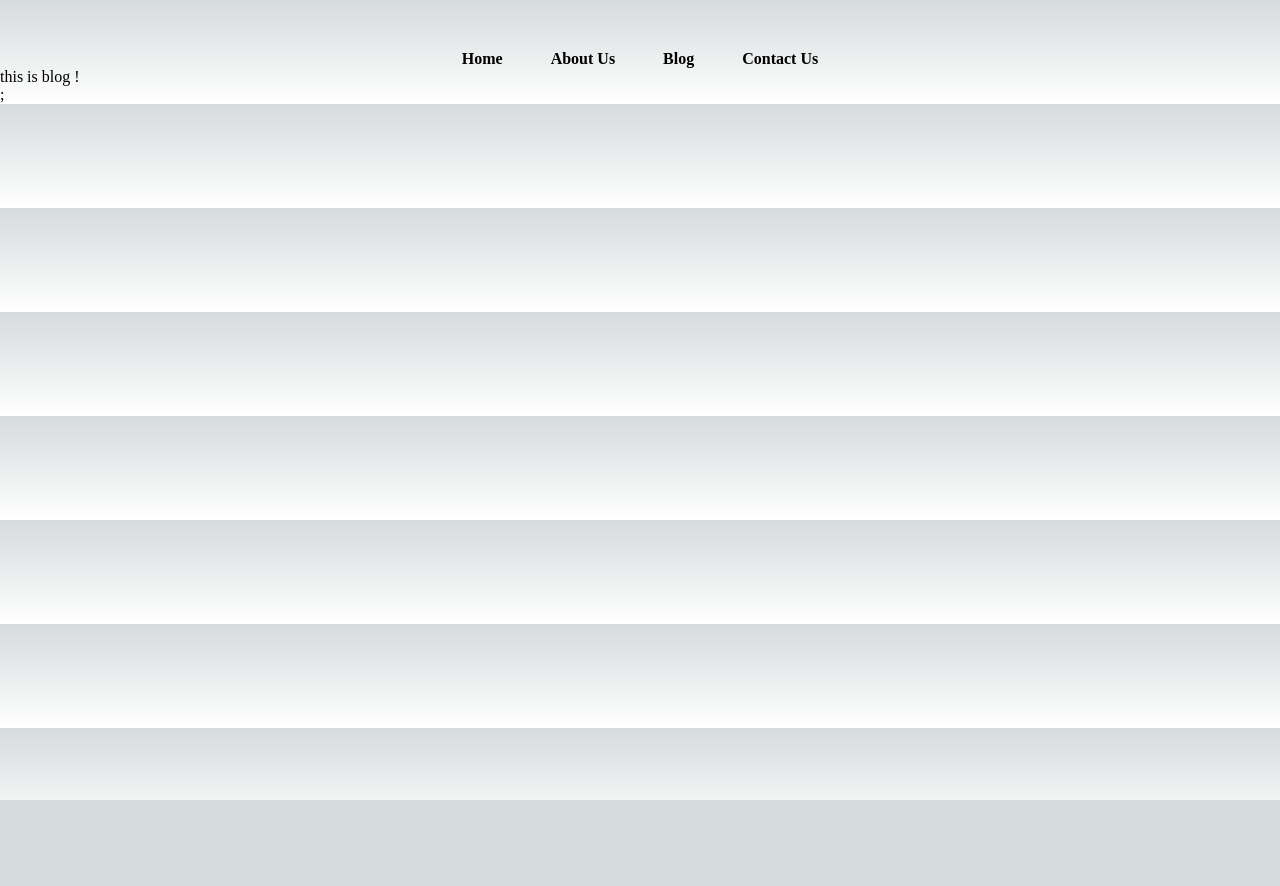
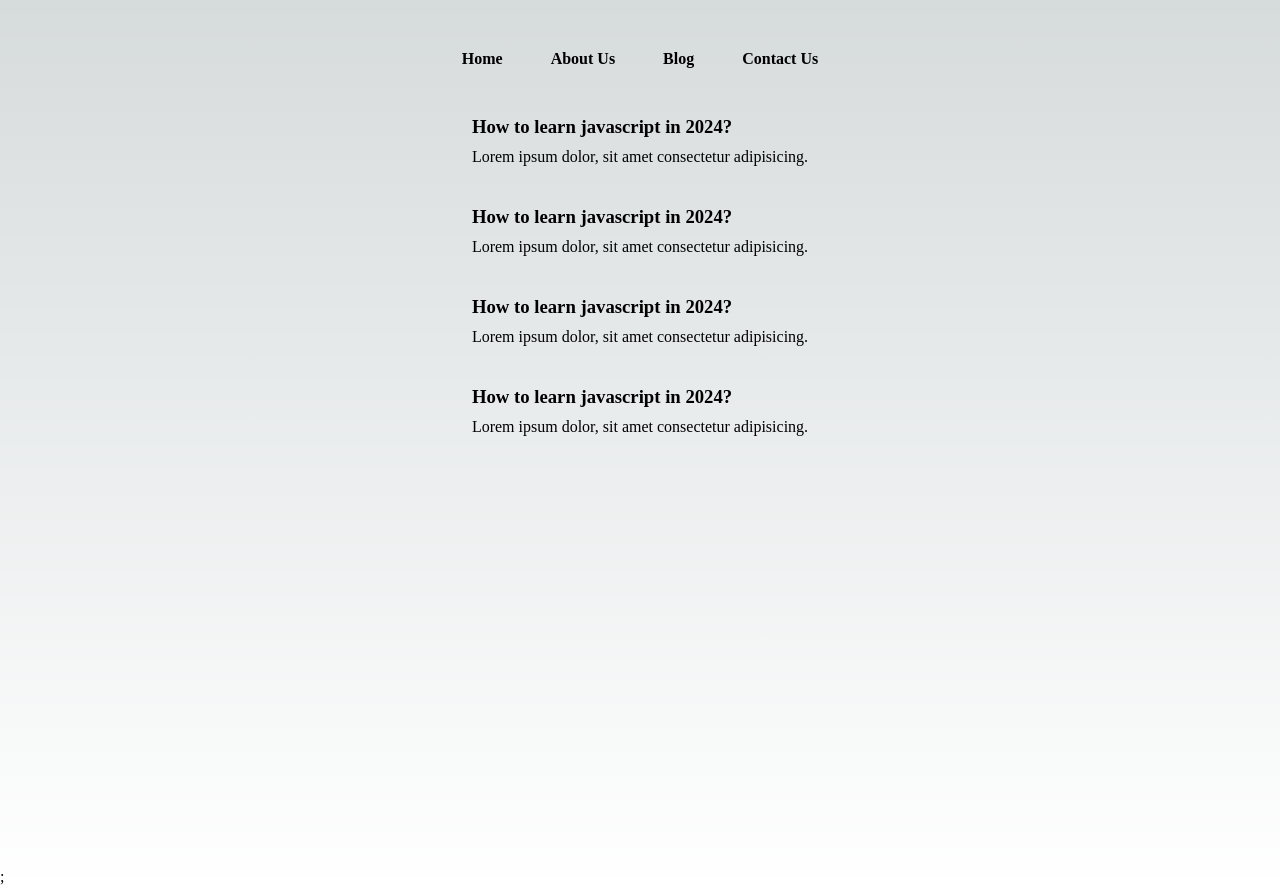
Before and after one commit to Achinmay05/huntingcoder, a Next.js app: page /blog in a window 1280 px wide. Before the commit the page ends 800 px from the top, so only its background shows below. Built offline with nearby package versions, Linux system fonts and the light colour scheme.

Commit message:
added pages

```diff
--- a/pages/blog.js
+++ b/pages/blog.js
@@ -1,9 +1,37 @@
-import React from 'react'
-
+import React from 'react';
+import styles from "@/styles/Blog.module.css";
+import Link from 'next/link';
 const Blog = () => {
     return (
-        <div>
-            this is blog !
+        <div className={styles.container}>
+            <main className={styles.main}>
+            <div className={styles.blogs}>
+                <div className={styles.blogItem}>
+                    <Link href={'/blogpost/learn-javascript'}>
+                    <h3>How to learn javascript in 2024?</h3>
+                    </Link>
+                    <p>Lorem ipsum dolor, sit amet consectetur adipisicing.</p>
+                </div>
+            </div>
+            <div className={styles.blogs}>
+                <div className={styles.blogItem}>
+                    <h3>How to learn javascript in 2024?</h3>
+                    <p>Lorem ipsum dolor, sit amet consectetur adipisicing.</p>
+                </div>
+            </div>
+            <div className={styles.blogs}>
+                <div className={styles.blogItem}>
+                    <h3>How to learn javascript in 2024?</h3>
+                    <p>Lorem ipsum dolor, sit amet consectetur adipisicing.</p>
+                </div>
+            </div>
+            <div className={styles.blogs}>
+                <div className={styles.blogItem}>
+                    <h3>How to learn javascript in 2024?</h3>
+                    <p>Lorem ipsum dolor, sit amet consectetur adipisicing.</p>
+                </div>
+            </div>
+            </main>
         </div>
     )
 }
--- /dev/null
+++ b/styles/Blog.module.css
@@ -0,0 +1,32 @@
+.main {
+    display: flex;
+    flex-direction: column;
+    /* justify-content: space-between; */
+    align-items: center;
+    padding: 6rem;
+    min-height: 100vh;
+    justify-content: flex-start;
+    padding-top: 3rem;
+  }
+
+
+.blogs {
+    margin-bottom: 20px; /* Space between each blog section */
+  }
+
+  .blogs h2{
+    margin-bottom: 20px;
+    text-align: center;
+  }
+
+  .blogItem h3 {
+    margin-bottom: 10px; /* Space below each heading */
+  }
+
+  .blogItem p {
+    margin-bottom: 20px; /* Space below each paragraph */
+  }
+
+  .main h1 {
+    margin-bottom: 1rem; /* Space below the h1 heading */
+  }
--- /dev/null
+++ b/styles/BlogPost.module.css
@@ -0,0 +1,14 @@
+.main {
+    display: flex;
+    flex-direction: column;
+    /* justify-content: space-between; */
+    align-items: center;
+    padding: 6rem;
+    min-height: 100vh;
+    justify-content: flex-start;
+    padding-top: 3rem;
+  }
+
+  .container{
+    padding: 0 22rem;
+  }
```
Also changed, not shown: pages/blogpost/[slug].js (+7 -2 lines), pages/index.js (+0 -20 lines).
